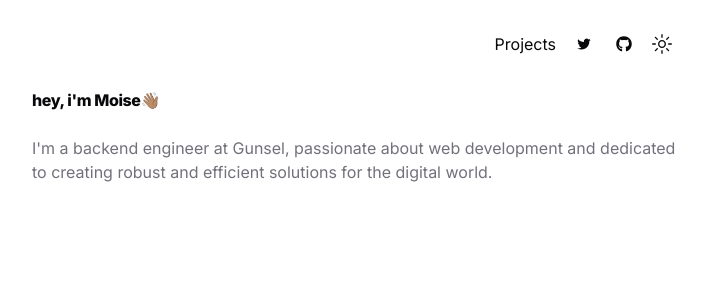
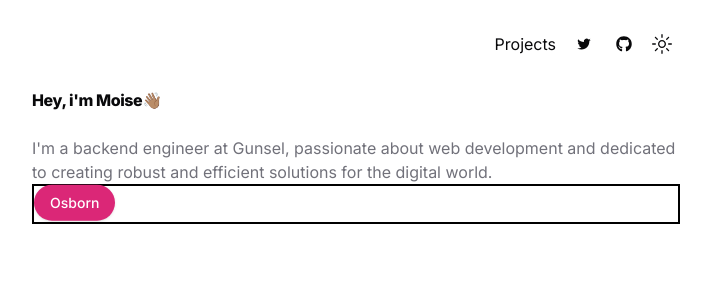
Before and after one commit to Rubanda/muhirem, a Next.js app: page / in a window 1280 px wide. Shown: the top 300 px of the page, without its empty margins (284-995 px from the left). Built offline with nearby package versions, Linux system fonts and the light colour scheme.

Commit message:
commit testing osborn

```diff
--- a/app/page.tsx
+++ b/app/page.tsx
@@ -1,14 +1,18 @@
+import { Button } from '@/components/ui/button'
 import Image from 'next/image'
 
 export default function Home() {
   return (
     <main className="m-auto max-w-2xl flex flex-col px-3">
-      <h3 className='font-extrabold tracking-tight mb-6'>hey, i&apos;m Moise👋🏽</h3>
+      <h3 className='font-extrabold tracking-tight mb-6'>Hey, i&apos;m Moise👋🏽</h3>
       <p className='text-base text-muted-foreground'>
         I&apos;m a backend engineer at Gunsel, passionate about web development
         and dedicated to creating robust and efficient solutions for the digital world.
       </p>
+      <div className='border-2 border-solid border-black p-23'>
+      <Button className='rounded-full bg-pink-600 text-white animate-bounce' >Osborn</Button>
 
+      </div>
     </main>
   )
 }
```
